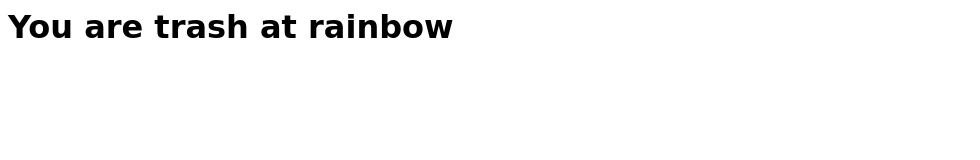
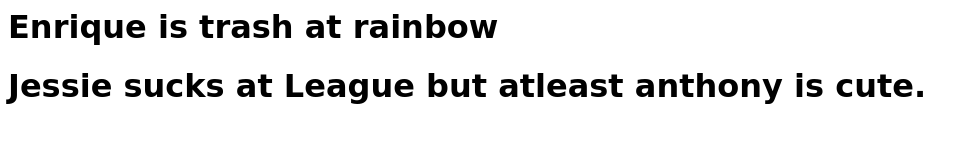
Before and after one commit to TerryMain/TerryMain.github.io, a plain HTML site: page index.html in a window 1280 px wide. Shown: the whole page, without its empty margins (0-980 px from the left). Drawn offline with Linux system fonts and the light colour scheme.

Commit message:
Update index.html

```diff
--- a/index.html
+++ b/index.html
@@ -7,9 +7,8 @@ h1{font-family:cursive;}
   </style>
 </head>
 <body>
-<h1> You are trash at rainbow </h1>
-
-
+  <h1> Enrique is trash at rainbow </h1>
+  <h1>Jessie sucks at League but atleast anthony is cute.</h1>
 
 
 
```
